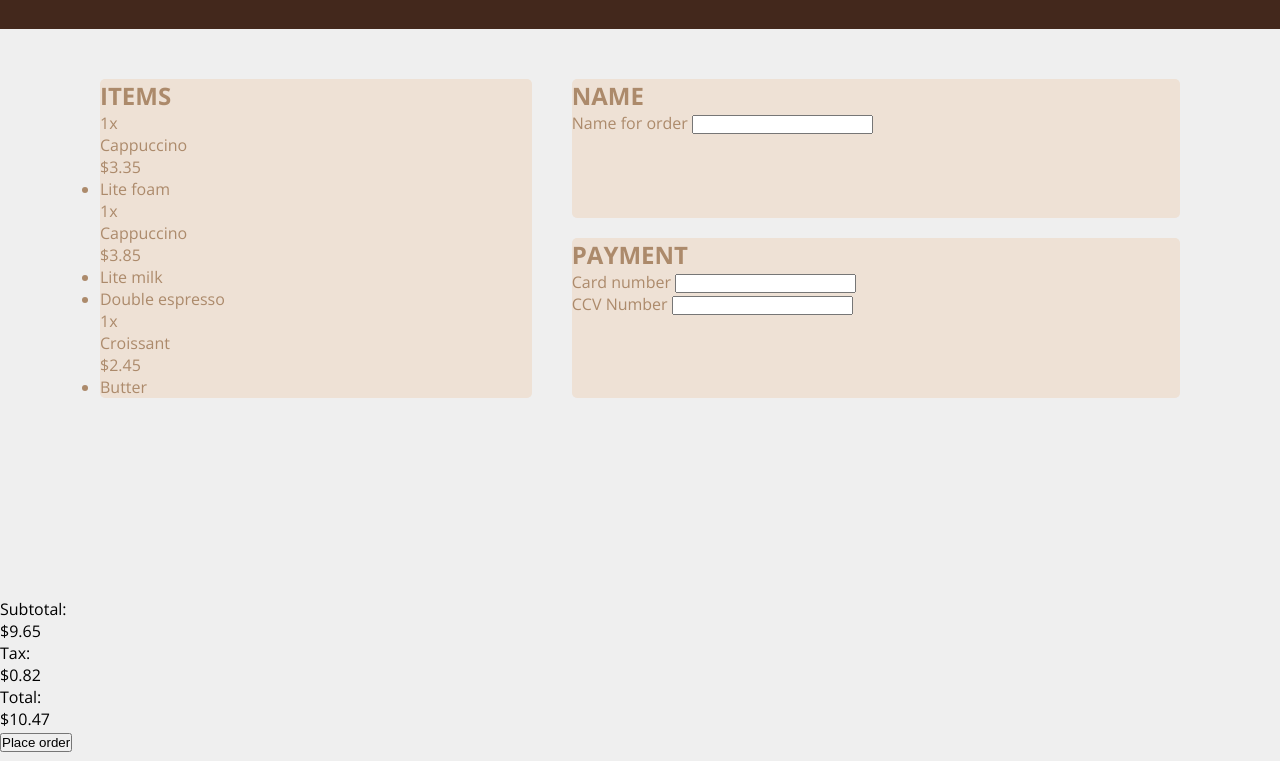
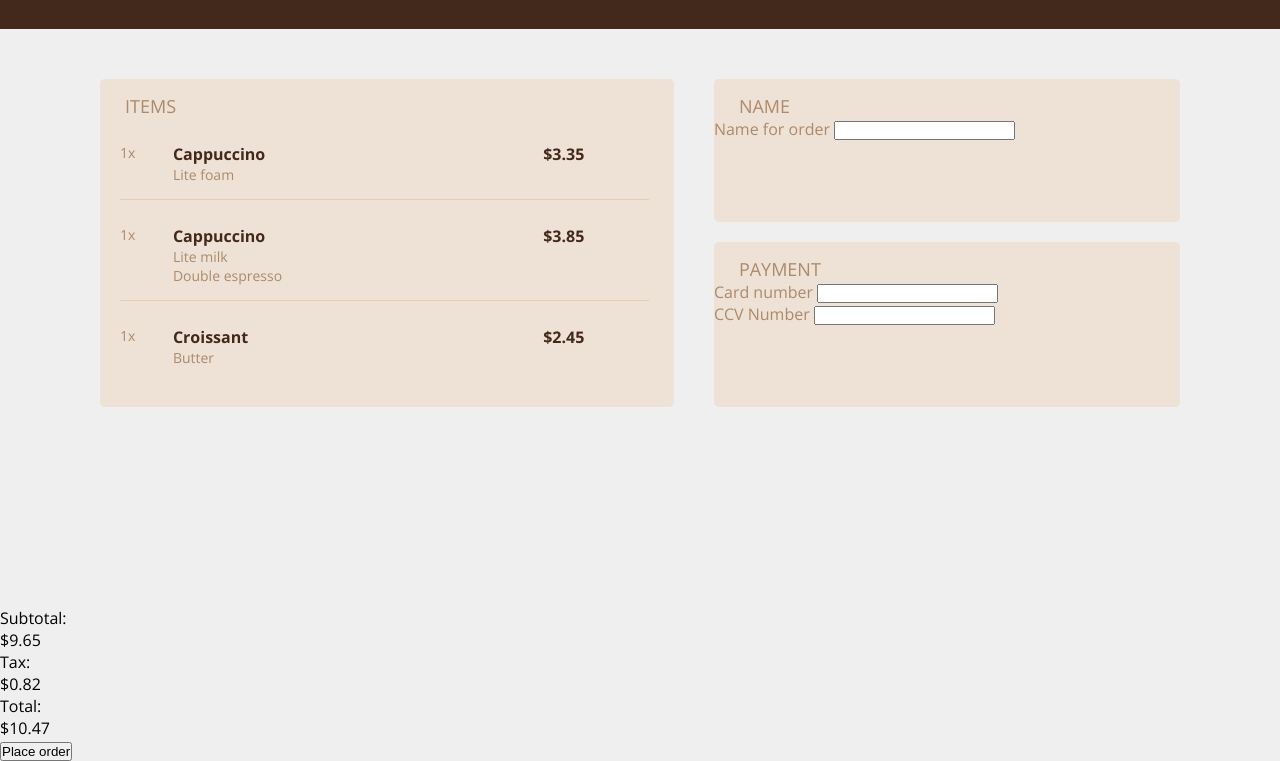
Before and after one commit to ameer-ahmad/coffee-masters, a plain HTML site: page index.html in a window 1280 px wide. Shown: the part 71-832 px from the top of the page. Drawn offline with nearby package versions, Linux system fonts and the light colour scheme.

Commit message:
styled items section

```diff
--- a/style.css
+++ b/style.css
@@ -30,7 +30,7 @@ body {
 .coffee-grid {
     width: 1080px;
     display: grid;
-    grid-template:
+    grid-template-areas:
     'items name'
     'items payment';
     margin: 50px auto 200px;
@@ -55,3 +55,47 @@ body {
     border-radius: 5px;
     color: #ac8a6b;
 }
+
+.small-heading {
+    font-size: 18px;
+    font-weight: 500;
+    padding: 15px 0 0 25px;
+}
+
+.items-grid {
+    display: grid;
+    grid-template-columns: 1fr 3fr 2fr 2fr 2fr;
+    grid-template-areas:
+    'quantity item . . price'
+    '. addons . . .';
+    margin: 25px 25px 25px 20px;
+    border-bottom: 1px solid #e6ccb3;
+    padding-bottom: 15px;
+}
+
+.items-grid:last-child {
+    border: none;
+}
+
+.quantity {
+    grid-area: quantity;
+    font-size: 14px;
+}
+
+.item {
+    grid-area: item;
+    color: #43281c;
+    font-weight: 600;
+}
+
+.price {
+    grid-area: price;
+    font-weight: 600;
+    color: #43281c;
+}
+
+.addons {
+    grid-area: addons;
+    list-style: none;
+    font-size: 14px;
+}
```
